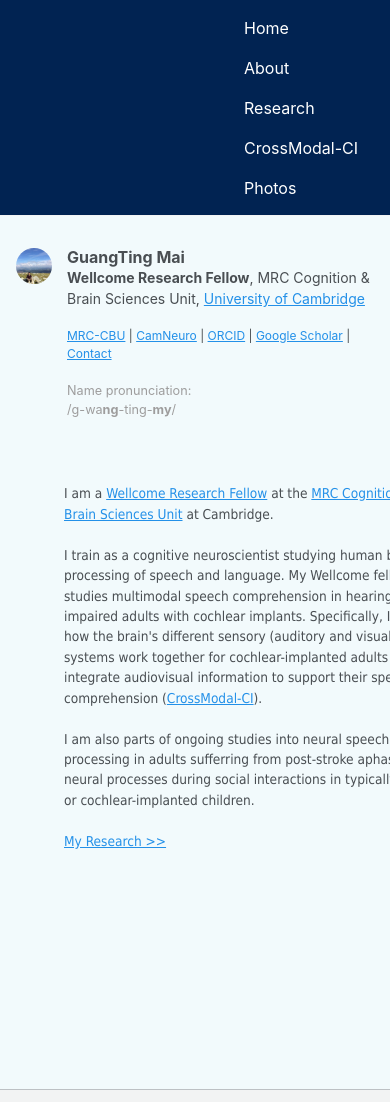
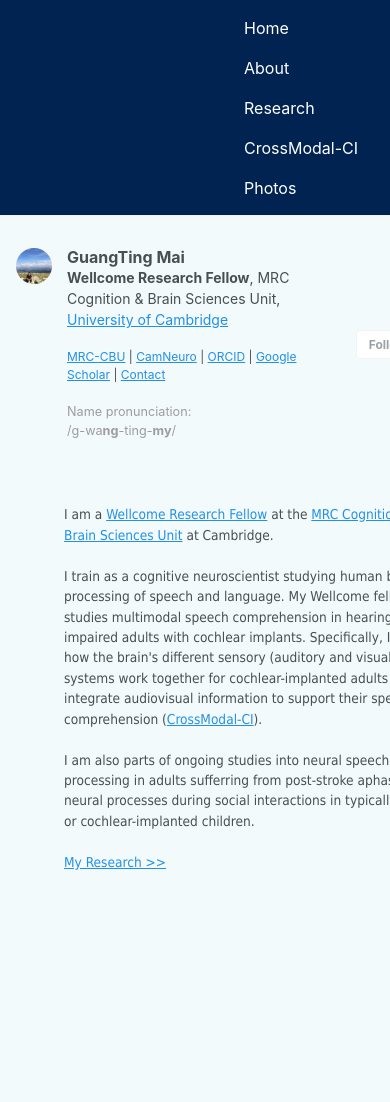
Before and after one commit to guangtingmai/guangtingmai.github.io, a Jekyll site: the page built from _pages/readme.html, in a window 390 px wide, cut to the strip 0-1102 px from the top of the page. Built offline with Jekyll 4.4.1, drawn with Linux system fonts in a browser that asks for light colours.

Commit message:
Update custom.scss

```diff
--- a/_sass/custom.scss
+++ b/_sass/custom.scss
@@ -183,9 +183,9 @@
 
 @media (max-width: 900px) {
   .sidebar > * {
-    width: 45ch !important;
-    min-width: 45ch !important;
-    max-width: 45ch !important;
+    width: 40ch !important;
+    min-width: 40ch !important;
+    max-width: 40ch !important;
     box-sizing: border-box !important;
   }
 }
```
